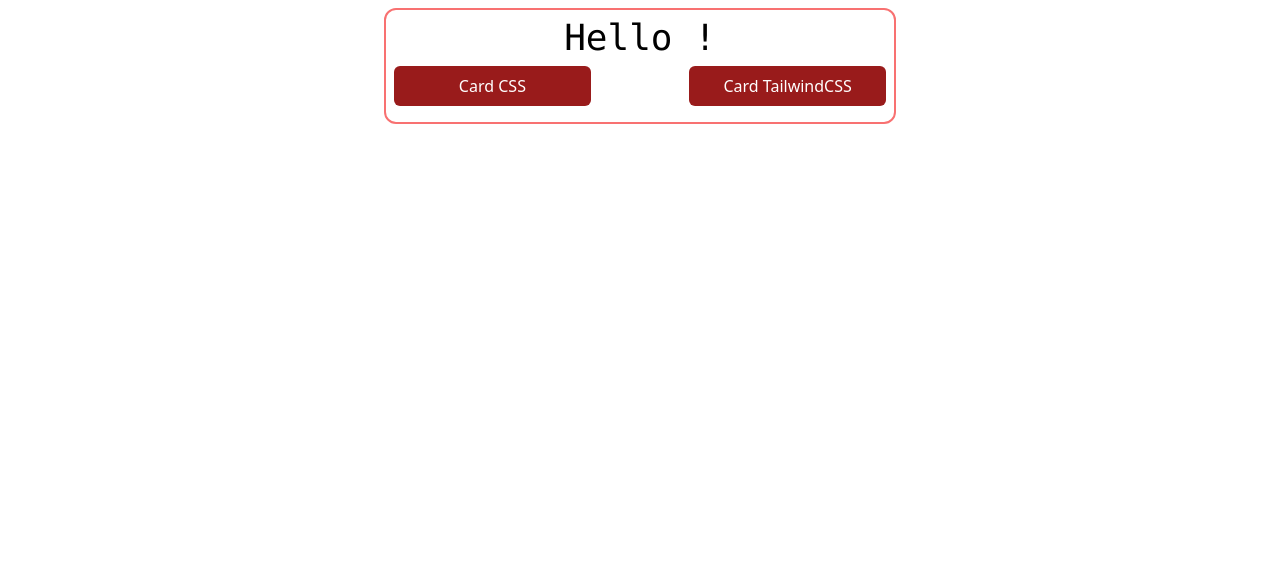
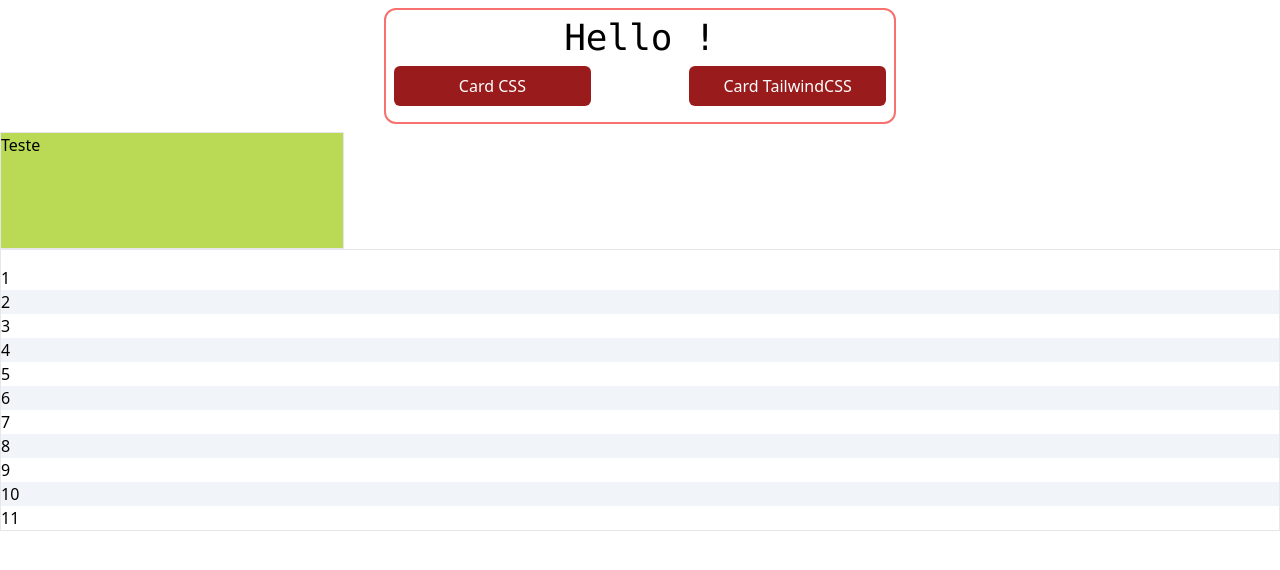
Before and after one commit to parabah/tw_intro, a website: page dist/index.html in a window 1280 px wide. Drawn offline with Linux system fonts and the light colour scheme.

Commit message:
18/05/2022 - Preparação do curso

```diff
--- a/dist/index.html
+++ b/dist/index.html
@@ -18,5 +18,21 @@
             <a class="bg-red-800 text-white p-2 rounded-md w-2/5 text-center" href="/pages/card-tw.html">Card TailwindCSS</a>
         </div>
     </div>
+    <div class="w-[344px] h-[117px] border bg-[#bada55]">
+        <p>Teste</p>
+    </div>
+    <ul class="flex flex-col py-4 first:pt-0 last:pb-0 border">
+        <li class="odd:bg-white even:bg-slate-100">1</li>
+        <li class=" odd:bg-white even:bg-slate-100">2</li>
+        <li class=" odd:bg-white even:bg-slate-100">3</li>
+        <li class=" odd:bg-white even:bg-slate-100">4</li>
+        <li class=" odd:bg-white even:bg-slate-100">5</li>
+        <li class=" odd:bg-white even:bg-slate-100">6</li>
+        <li class=" odd:bg-white even:bg-slate-100">7</li>
+        <li class=" odd:bg-white even:bg-slate-100">8</li>
+        <li class=" odd:bg-white even:bg-slate-100">9</li>
+        <li class=" odd:bg-white even:bg-slate-100">10</li>
+        <li class=" odd:bg-white even:bg-slate-100">11</li>
+    </ul>
 </body>
 </html>
```
Also changed, not shown: dist/app.css.
